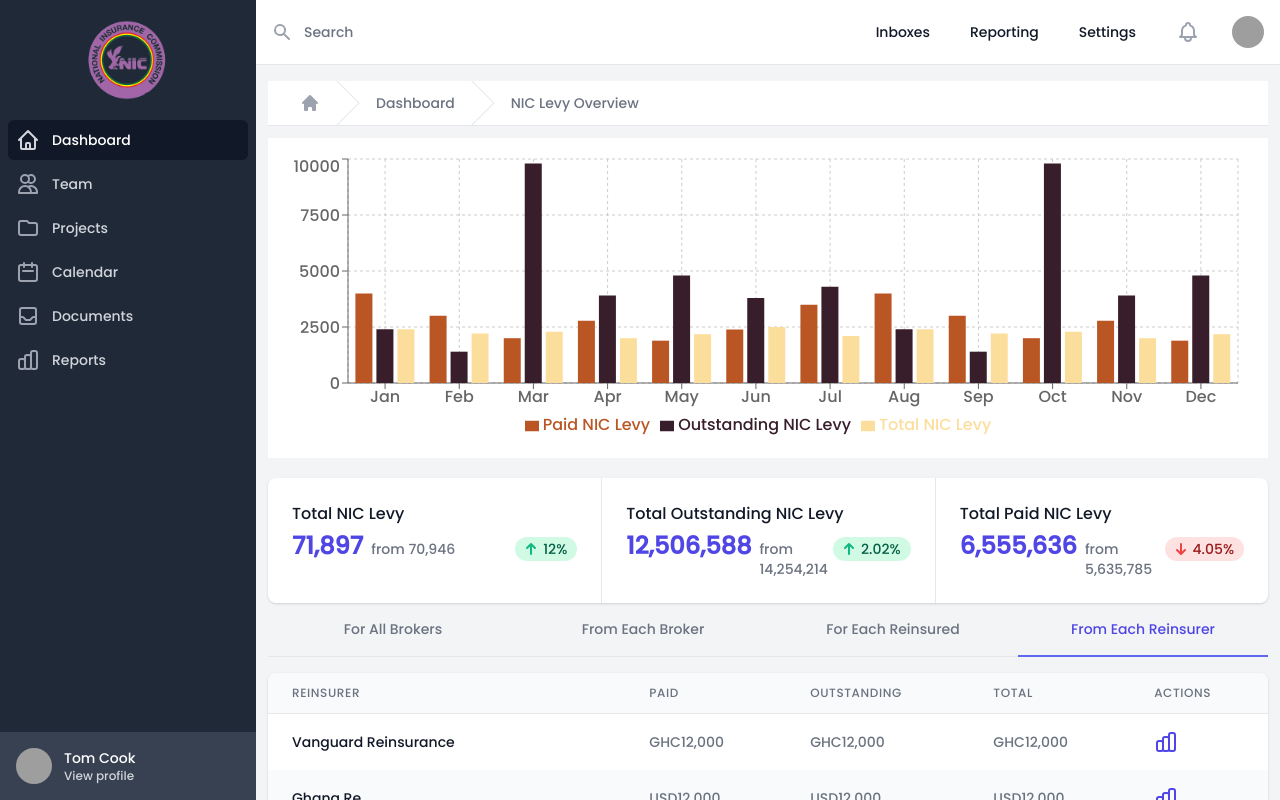
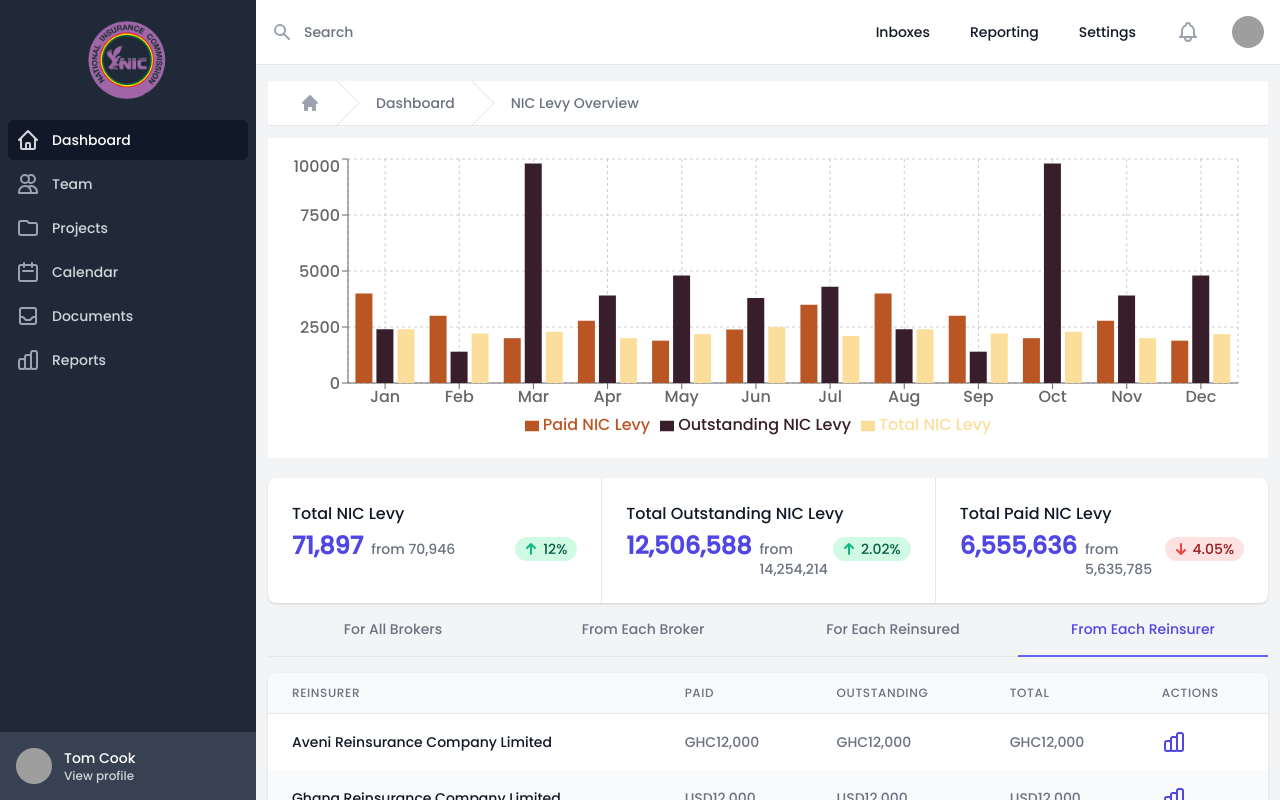
Before and after one commit to Khoby-790/template-nic, a React (Create React App) app: page /nic in a window 1280 px wide. Built offline with nearby package versions, Linux system fonts and the light colour scheme; grey boxes are pictures that could not be loaded.

Commit message:
--- Auto-Git Commit ---

```diff
--- a/src/pages/NicStatsExpansion/tabs/FromEachReinsurerTab.tsx
+++ b/src/pages/NicStatsExpansion/tabs/FromEachReinsurerTab.tsx
@@ -39,7 +39,7 @@ const FromEachReinsurerTab = (props: Props) => {
                                     {/* <!-- Odd row --> */}
                                     <tr className="bg-white">
                                         <td className="px-6 py-4 whitespace-nowrap text-sm font-medium text-gray-900">
-                                            Vanguard Reinsurance
+                                        Aveni Reinsurance Company Limited
                                         </td>
                                         <td className="px-6 py-4 whitespace-nowrap text-sm text-gray-500">
                                             <span>GHC</span>
@@ -63,7 +63,7 @@ const FromEachReinsurerTab = (props: Props) => {
                                     {/* <!-- Even row --> */}
                                     <tr className="bg-gray-50">
                                         <td className="px-6 py-4 whitespace-nowrap text-sm font-medium text-gray-900">
-                                            Ghana Re
+                                        Ghana Reinsurance Company Limited
                                         </td>
                                         <td className="px-6 py-4 whitespace-nowrap text-sm text-gray-500">
                                             <span>USD</span>
@@ -85,7 +85,7 @@ const FromEachReinsurerTab = (props: Props) => {
                                     </tr>
                                     <tr className="bg-white">
                                         <td className="px-6 py-4 whitespace-nowrap text-sm font-medium text-gray-900">
-                                        GN Reinsurance
+                                        GN Reinsurance Company Limited
                                         </td>
                                         <td className="px-6 py-4 whitespace-nowrap text-sm text-gray-500">
                                             <span>EUR</span>
```
